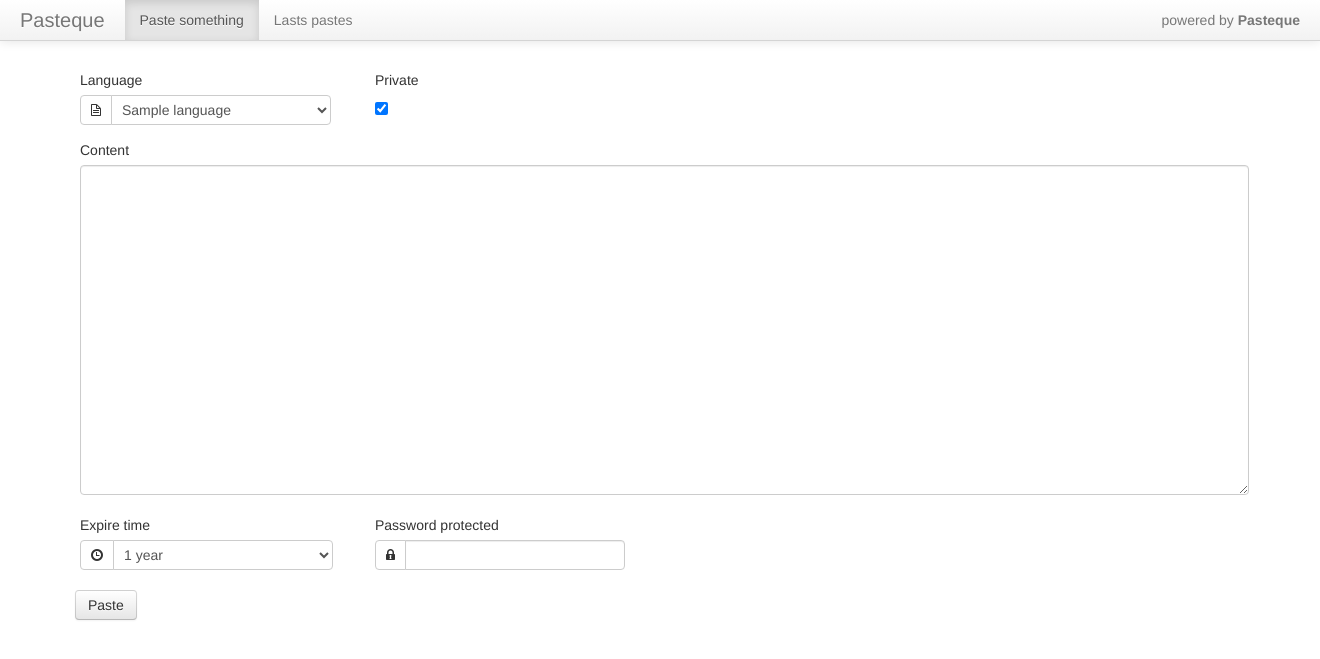
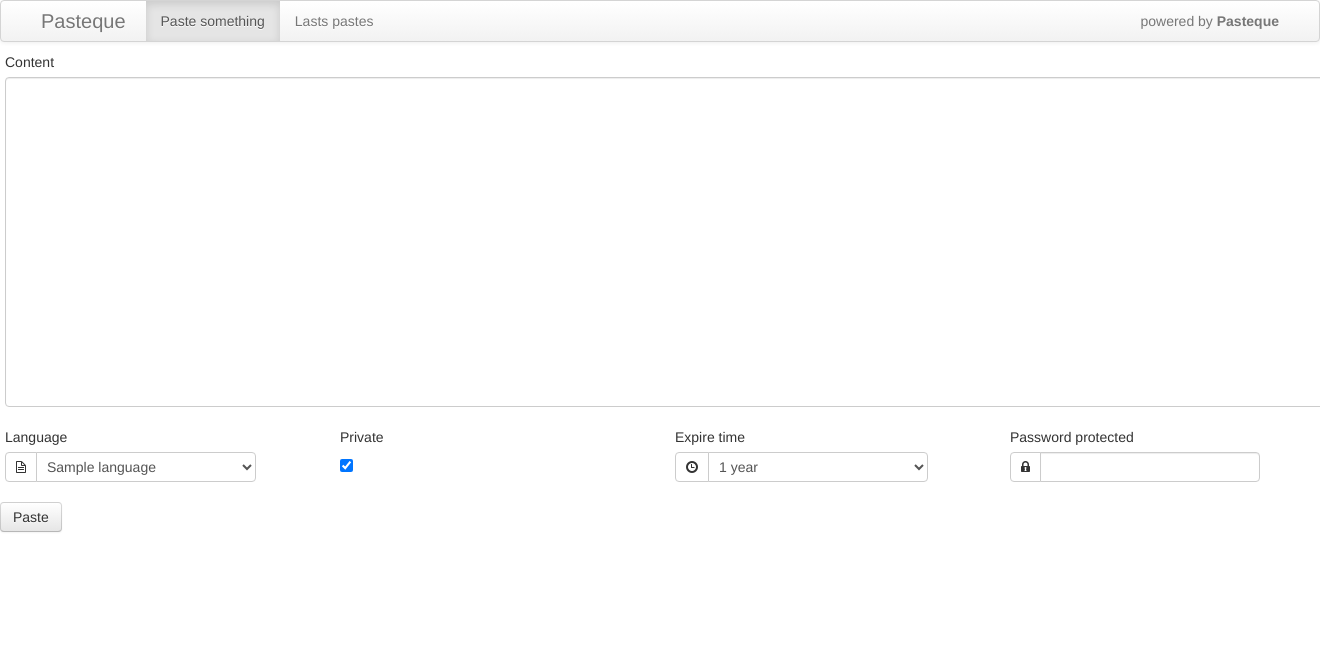
Before and after one commit to JulienPalard/pasteque, a Django app: page / in a window 1320 px wide; the page is wider, and only the part inside the window is pictured. Shown: the top 659 px of that part. Run offline with Django 3.2, Linux system fonts and the light colour scheme; tables that the repository leaves empty hold one stand-in row (values such as "Sample post"); some libraries are stand-ins or nearby versions.

Commit message:
Full-width.

```diff
--- a/paste/static/css/main.css
+++ b/paste/static/css/main.css
@@ -1,10 +1,6 @@
-body {
-padding-top: 60px;
-}
-
 pre {
 font-family: "Bitstream Vera Sans Mono", "monospace";
-color: #000;
+zcolor: #000;
 font-size: 14px;
 }
 
@@ -31,7 +27,7 @@ list-style-type: none;
 }
 
 textarea#id_content {
-width: 1155px;
+width: 100%;
 height: 320px;
 }
 
@@ -47,7 +43,7 @@ width: 505px;
 }
 
 .container, .navbar-static-top .container, .navbar-fixed-top .container, .navbar-fixed-bottom .container {
-width: 1170px;
+    width: 100%;
 }
 
 .input-prepend .add-on {
@@ -68,23 +64,29 @@ padding: 5px;
 [class*="span"] {
 float: left;
 min-height: 1px;
-margin-left: 25px;
+padding-left: 25px;
+margin-left: 0px;
+box-sizing: border-box;
 }
 
 .span3 {
-width: 270px;
+width: 25%;
 }
 
 .span6 {
-width: 570px;
+width: 50%;
 }
 
 .span12 {
-width: 1165px;
+width: 100%;
 }
 
 .navbar a {
 color: #777;
+}
+
+.navbar {
+    margin-bottom: 0px
 }
 
 #unlock, #expired {
--- a/paste/templates/base.html
+++ b/paste/templates/base.html
@@ -13,7 +13,7 @@
   {% endcompress %}
 </head>
 <body>
-<div class="navbar navbar-fixed-top">
+<nav class="navbar navbar-default">
   <div class="navbar-inner">
     <div class="container-fluid">
       <button type="button" class="btn btn-navbar" data-toggle="collapse" data-target=".nav-collapse">
@@ -27,13 +27,15 @@
         {% trans 'powered by' %} <a href="https://github.com/setsuna-/pasteque"><b>{{ APP_NAME }}</b></a>
         </p>
         <ul class="nav">
+          {% block nav %}
           <li class="{% if menu == 'index'%}active{% endif %}"><a href="{% url 'index' %}">{% trans 'Paste something' %}</a></li>
           <li class="{% if menu == 'history'%}active{% endif %}"><a href="{% url 'history' %}">{% trans 'Lasts pastes' %}</a></li>
+          {% endblock %}
         </ul>
       </div><!--/.nav-collapse -->
     </div>
   </div>
-</div>
+</nav>
 <div class="container">
 {% block content %}{% endblock %}
 </div>
--- a/paste/templates/paste/index.html
+++ b/paste/templates/paste/index.html
@@ -7,8 +7,18 @@
     <form method="post" action="{% url 'index' %}">
     {{ form.non_field_errors }}
     <div class="row">
+       <div class="span12">
+{% if PASTE.show_char_left %}
+            <span id="charsleft"><b id="charsleft_counter">...</b>&nbsp;{% trans 'characters left' %}</span>
+{% endif %}
+            <label for="id_content">{% trans 'Content' %}</label>
+            {{ form.content }}
+            {{ form.content.errors }}
+       </div>
+    </div>
+    <div class="row">
       {% if PASTE.has_title %}
-        <div class="span6">
+        <div class="span3">
             <label for="id_title">{% trans 'Title' %}</label>
             <div class="input-prepend">
                 <span class="add-on"><i class="icon-tag"></i></span>
@@ -30,18 +40,6 @@
             {{ form.private }}
             {{ form.private.errors }}
        </div>
-    </div>
-    <div class="row">
-       <div class="span12">
-{% if PASTE.show_char_left %}
-            <span id="charsleft"><b id="charsleft_counter">...</b>&nbsp;{% trans 'characters left' %}</span>
-{% endif %}
-            <label for="id_content">{% trans 'Content' %}</label>
-            {{ form.content }}
-            {{ form.content.errors }}
-       </div>
-    </div>
-    <div class="row">
        <div class="span3">
             <label for="id_lifetime">{% trans 'Expire time' %}</label>
             <div class="input-prepend">
@@ -60,7 +58,7 @@
             {{ form.lifecount.errors }}
        </div>
      {% endif %}
-       <div class="span6">
+       <div class="span3">
            <label for="id_password">{% trans 'Password protected' %}</label>
            <div class="input-prepend">
                 <span class="add-on"><i class="icon-lock"></i></span>
--- a/paste/templates/paste/show-pygments.html
+++ b/paste/templates/paste/show-pygments.html
@@ -1,7 +1,10 @@
 {% extends "base.html" %}
 
 {% block title %} {{ title }}{% endblock %}
+{% block nav %}
+<li><a href="{% url 'paste' slug=slug renderer='raw' %}">View raw</a></li>
+{% endblock %}
 {% block content %}
+{{ highlighted|safe }}
 {% include "paste/paste-meta.html" %}
-{{ highlighted|safe }}
 {% endblock %}
```
Also changed, not shown: paste/templates/paste/paste-meta.html (+1 -7 lines).
